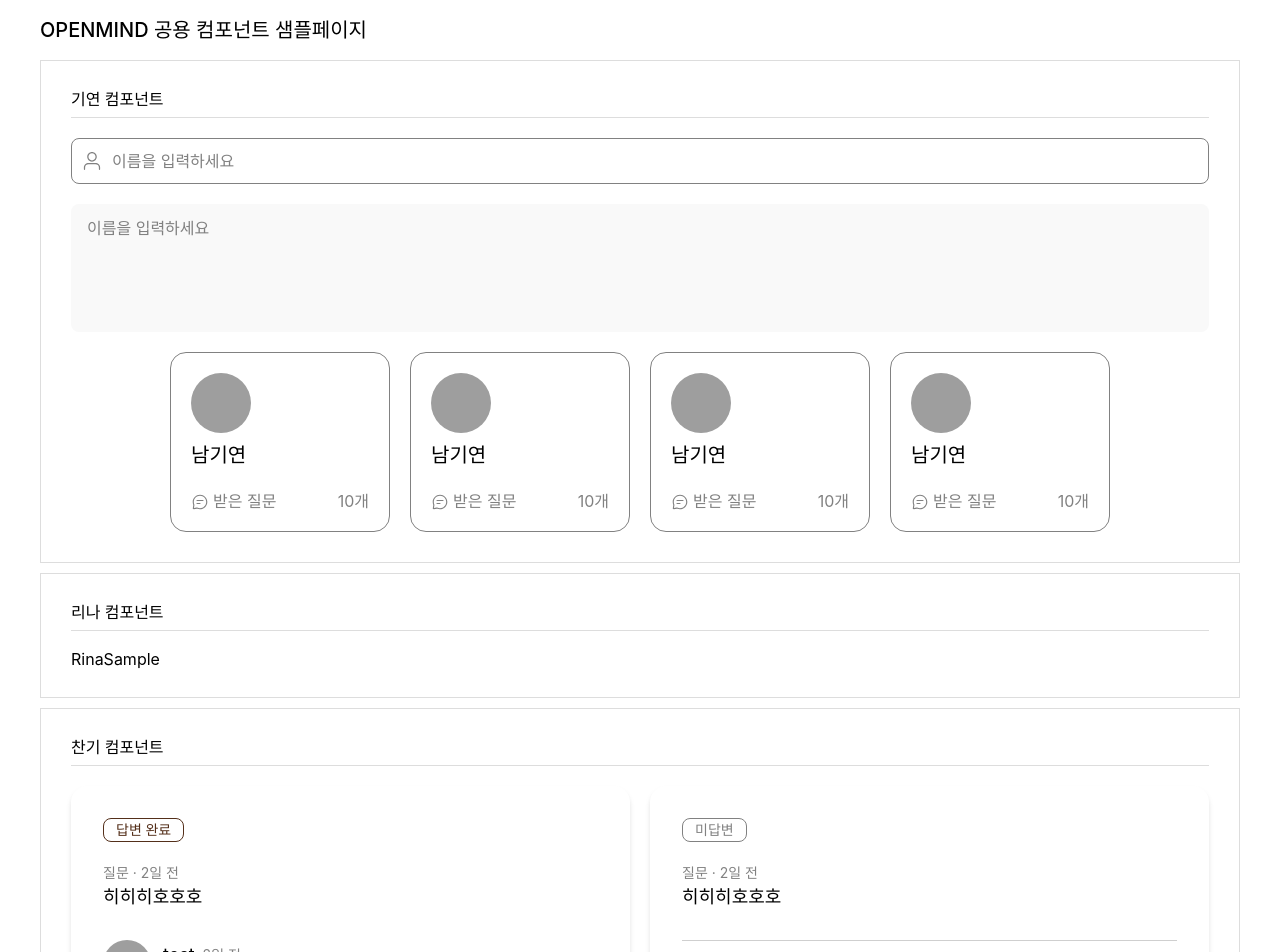
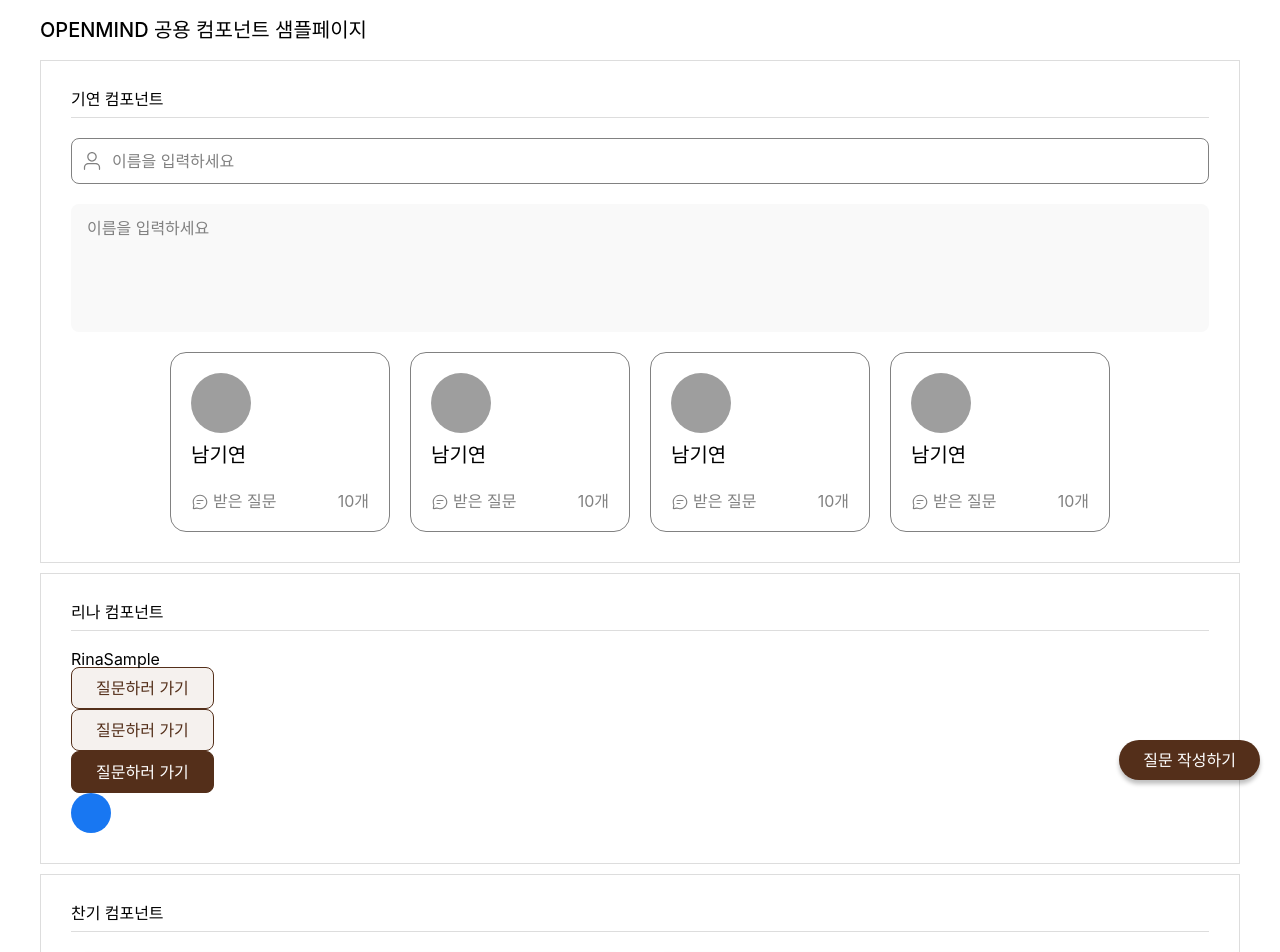
Before and after one commit to sprint12-part2/openmind, a React (Vite) app: page /sample in a window 1280 px wide. Shown: the top 952 px of the page. Built offline with nearby package versions, Linux system fonts and the light colour scheme; no server answers; grey boxes are pictures that could not be loaded; a web font is replaced by a local one.

Commit message:
Feat(#33) button component 수정 (#80)
* Feat(#33): button 컴포넌트 작업

* Feat: Button 수정

* Feat: 버튼 컴포넌트 수정2

* Feat: className props 추가

```diff
--- /dev/null
+++ b/src/components/Button/FloatingButton.jsx
@@ -0,0 +1,21 @@
+import clsx from "clsx";
+import styles from "./FloatingButton.module.css";
+export function FloatingButton({
+  onClick,
+  children,
+  className,
+  color = "primary",
+  type = "button",
+  disabled = false,
+}) {
+  return (
+    <button
+      className={clsx(styles.button, styles[color], disabled && styles.disabled, className)}
+      type={type}
+      onClick={onClick}
+      disabled={disabled}
+    >
+      {children}
+    </button>
+  );
+}
--- /dev/null
+++ b/src/components/Button/FloatingButton.module.css
@@ -0,0 +1,32 @@
+.button {
+  padding: 12px 24px;
+  font-size: var(--font-size-md);
+  border-radius: var(--board-radius-xl);
+  color: var(--color-white);
+  background-color: var(--color-primary-400);
+  border: none;
+  position: fixed;
+  right: 20px;
+  bottom: 20px;
+  box-shadow: 0 4px 4px rgba(0, 0, 0, 0.25);
+  @media (max-width: 787px) {
+    padding: 8px 12px;
+    font-size: var(--font-size-sm);
+  }
+}
+
+/* color */
+.primary {
+  color: var(--color-white);
+  background-color: var(--color-primary-400);
+  border: none;
+}
+.secondary {
+  color: var(--color-white);
+  background-color: var(--color-primary-400);
+}
+
+/* button state */
+.button:active {
+  background-color: var(--color-primary-500);
+}
--- /dev/null
+++ b/src/components/Button/LinkButton.jsx
@@ -0,0 +1,23 @@
+// import { Icon } from "@components/Icon";
+import clsx from "clsx";
+import styles from "./LinkButton.module.css";
+export function LinkButton({
+  onClick,
+  children,
+  className,
+  color = "primary",
+  disabled = false,
+  type = "button",
+}) {
+  return (
+    <button
+      className={clsx(styles.button, styles[color], disabled && styles.disabled, className)}
+      type={type}
+      onClick={onClick}
+      disabled={disabled}
+    >
+      {children}
+      {/* <Icon name="arrowRight" size={18}></Icon> */}
+    </button>
+  );
+}
--- /dev/null
+++ b/src/components/Button/LinkButton.module.css
@@ -0,0 +1,53 @@
+.button {
+  display: flex;
+  justify-content: space-between;
+  padding: 12px 24px;
+  font-size: var(--font-size-md);
+  border-radius: var(--border-radius-md);
+  color: var(--color-primary-400);
+  background-color: var(--color-primary-100);
+  border: 1px solid var(--color-primary-400);
+  @media (max-width: 787px) {
+    padding: 8px 12px;
+    font-size: var(--font-size-sm);
+  }
+}
+/* color */
+.primary {
+  color: var(--color-primary-400);
+  background-color: var(--color-primary-100);
+  border: 1px solid var(--color-primary-400);
+}
+.secondary {
+  color: var(--color-white);
+  background-color: var(--color-primary-400);
+}
+
+/* primary button state */
+.button:hover {
+  border: 1px solid var(--color-primary-400);
+  outline: 1px solid var(--color-primary-400);
+}
+.button:active {
+  background-color: var(--color-primary-200);
+}
+
+/* secondary button state */
+.secondary:hover {
+  border: 1px solid var(--color-primary-500);
+  outline: 1px solid var(--color-primary-500);
+}
+.secondary:active {
+  background-color: var(--color-primary-500);
+}
+
+/* disabled state */
+.button:disabled {
+  background-color: var(--color-primary-100);
+  border: 1px solid var(--color-primary-300);
+  color: var(--color-primary-300);
+}
+.secondary:disabled {
+  background-color: var(--color-primary-300);
+  border: none;
+}
--- /dev/null
+++ b/src/components/Button/ShareButton.jsx
@@ -0,0 +1,28 @@
+// import { Icon } from "@components/Icon";
+import clsx from "clsx";
+import styles from "./ShareButton.module.css";
+export function ShareButton({
+  onClick,
+  children,
+  className,
+  icon = "",
+  color = "",
+  type = "button",
+  disabled = false,
+}) {
+  const buttonStyle = {
+    backgroundColor: color,
+  };
+  return (
+    <button
+      className={clsx(styles.button, disabled && styles.disabled, className)}
+      style={buttonStyle}
+      type={type}
+      onClick={onClick}
+      disabled={disabled}
+    >
+      {icon && <Icon name={icon} size={18} />}
+      {children}
+    </button>
+  );
+}
--- /dev/null
+++ b/src/components/Button/ShareButton.module.css
@@ -0,0 +1,8 @@
+.button {
+  display: flex;
+  justify-content: center;
+  align-items: center;
+  border-radius: 50%;
+  width: 40px;
+  height: 40px;
+}
--- /dev/null
+++ b/src/components/Button/index.js
@@ -0,0 +1,3 @@
+export * from "./LinkButton";
+export * from "./FloatingButton";
+export * from "./ShareButton";
--- a/src/pages/post/components/Sample.jsx
+++ /dev/null
@@ -1,5 +0,0 @@
-import styles from "./Sample.module.css";
-
-export default function Sample() {
-  return <div className={styles.title}>Sample</div>;
-}
--- a/src/pages/post/components/Sample.module.css
+++ /dev/null
@@ -1,3 +0,0 @@
-.title {
-  font-size: var(--font-size-h1);
-}
--- a/src/pages/sample/components/RinaSample.jsx
+++ b/src/pages/sample/components/RinaSample.jsx
@@ -1,3 +1,14 @@
+import { LinkButton, FloatingButton, ShareButton } from "@components/Button";
+
 export default function RinaSample() {
-  return <div>RinaSample</div>;
+  return (
+    <div>
+      RinaSample
+      <LinkButton color="primary">질문하러 가기</LinkButton>
+      <LinkButton color="primary">질문하러 가기</LinkButton>
+      <LinkButton color="secondary">질문하러 가기</LinkButton>
+      <ShareButton color="#1877F2"></ShareButton>
+      <FloatingButton>질문 작성하기</FloatingButton>
+    </div>
+  );
 }
```
